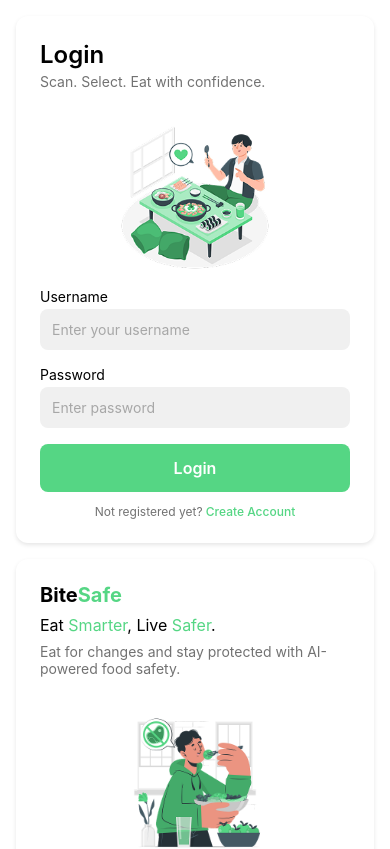
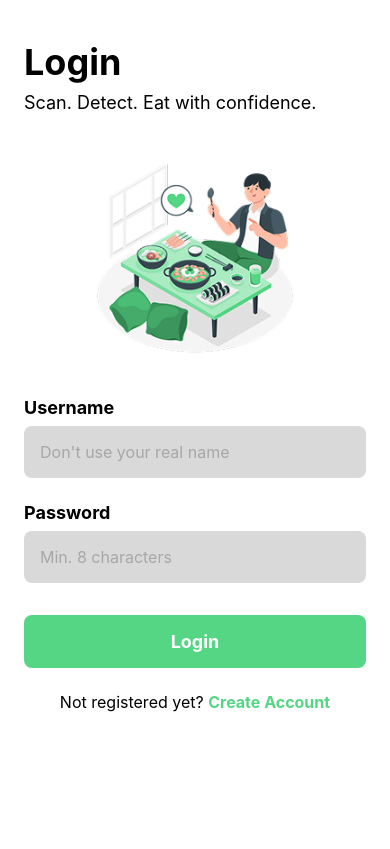
Before and after one commit to slopefields/BiteSafeTest, a React Native app: screen /Login in a window 390 px wide. Shown: the top 849 px of the page. Built offline with nearby package versions, Linux system fonts and the light colour scheme.

Commit message:
Add user auth and main screen

```diff
--- a/App.js
+++ b/App.js
@@ -4,6 +4,7 @@ import { createStackNavigator } from '@react-navigation/stack';
 import LoginScreen from './screens/LoginScreen';
 import WelcomeScreen from './screens/WelcomeScreen';
 import SignUpScreen from './screens/SignUpScreen';
+import MainScreen from './screens/MainScreen'
 
 const Stack = createStackNavigator();
 
@@ -14,6 +15,7 @@ export default function App() {
         <Stack.Screen name="Welcome" component={WelcomeScreen} options={{ headerShown: false }} />
         <Stack.Screen name="Login" component={LoginScreen} options={{ headerShown: false }} />
         <Stack.Screen name="SignUp" component={SignUpScreen} options={{ headerShown: false }} />
+        <Stack.Screen name="Main" component={MainScreen} options={{ headerShown: false }} />
       </Stack.Navigator>
     </NavigationContainer>
   );
--- a/package.json
+++ b/package.json
@@ -9,13 +9,14 @@
     "web": "expo start --web"
   },
   "dependencies": {
+    "@react-native-picker/picker": "2.9.0",
     "@react-navigation/native": "^7.0.18",
     "@react-navigation/stack": "^7.2.2",
+    "@supabase/supabase-js": "^2.49.1",
     "expo": "~52.0.40",
     "expo-status-bar": "~2.0.1",
     "react": "18.3.1",
-    "react-native": "0.76.7",
-    "@react-native-picker/picker": "2.9.0"
+    "react-native": "0.76.7"
   },
   "devDependencies": {
     "@babel/core": "^7.20.0"
--- a/screens/LoginScreen.jsx
+++ b/screens/LoginScreen.jsx
@@ -1,184 +1,154 @@
-import { View, Text, StyleSheet, Image, TextInput, TouchableOpacity, SafeAreaView, ScrollView } from "react-native"
-import { StatusBar } from "expo-status-bar"
+import React, { useState } from 'react';
+import {
+    StyleSheet,
+    View,
+    Text,
+    TextInput,
+    TouchableOpacity,
+    Image,
+    SafeAreaView,
+    KeyboardAvoidingView,
+    Platform
+} from 'react-native';
 
 export default function LoginScreen({ navigation }) {
+    const [username, setUsername] = useState('');
+    const [password, setPassword] = useState('');
+
     return (
         <SafeAreaView style={styles.container}>
-            <StatusBar style="dark" />
-            <ScrollView contentContainerStyle={styles.scrollContainer}>
-                {/* Login Section */}
-                <View style={styles.card}>
-                    <Text style={styles.title}>Login</Text>
-                    <Text style={styles.subtitle}>Scan. Select. Eat with confidence.</Text>
+            <KeyboardAvoidingView
+                behavior={Platform.OS === 'ios' ? 'padding' : 'height'}
+                style={styles.keyboardAvoidingView}
+            >
+                <View style={styles.contentContainer}>
+                    <Text style={styles.titleText}>Login</Text>
+                    <Text style={styles.subtitleText}>Scan. Detect. Eat with confidence.</Text>
 
                     <View style={styles.imageContainer}>
-                        <Image source={require("../assets/login-image.png")} style={styles.image} resizeMode="contain" />
+                        <Image
+                            source={require('../assets/login-image.png')}
+                            style={styles.image}
+                            resizeMode="contain"
+                        />
                     </View>
 
                     <View style={styles.formContainer}>
-                        <Text style={styles.label}>Username</Text>
-                        <TextInput style={styles.input} placeholder="Enter your username" placeholderTextColor="#a7a7a7" />
-
-                        <Text style={styles.label}>Password</Text>
+                        <Text style={styles.labelText}>Username</Text>
                         <TextInput
                             style={styles.input}
-                            placeholder="Enter password"
+                            placeholder="Don't use your real name"
+                            placeholderTextColor="#a7a7a7"
+                            value={username}
+                            onChangeText={setUsername}
+                        />
+
+                        <Text style={styles.labelText}>Password</Text>
+                        <TextInput
+                            style={styles.input}
+                            placeholder="Min. 8 characters"
                             placeholderTextColor="#a7a7a7"
                             secureTextEntry
+                            value={password}
+                            onChangeText={setPassword}
                         />
 
-                        <TouchableOpacity style={styles.button} onPress={() => navigation.navigate("Home")}>
-                            <Text style={styles.buttonText}>Login</Text>
+                        <TouchableOpacity
+                            style={styles.loginButton}
+                            onPress={() => {
+                                navigation.navigate('Main');
+                            }}
+                        >
+                            <Text style={styles.loginButtonText}>Login</Text>
                         </TouchableOpacity>
 
-                        <View style={styles.linkContainer}>
-                            <Text style={styles.linkText}>
-                                Not registered yet?
-                                <Text style={styles.link} onPress={() => navigation.navigate("SignUp")}>
-                                    {" "}
-                                    Create Account
-                                </Text>
-                            </Text>
+                        <View style={styles.registerContainer}>
+                            <Text style={styles.registerText}>Not registered yet? </Text>
+                            <TouchableOpacity onPress={() => navigation.navigate('SignUp')}>
+                                <Text style={styles.registerLink}>Create Account</Text>
+                            </TouchableOpacity>
                         </View>
                     </View>
                 </View>
-
-                {/* Brand Section */}
-                <View style={styles.card}>
-                    <View style={styles.brandContainer}>
-                        <Text style={styles.brandText}>
-                            <Text style={styles.brandBold}>Bite</Text>
-                            <Text style={[styles.brandBold, styles.brandGreen]}>Safe</Text>
-                        </Text>
-                    </View>
-
-                    <Text style={styles.tagline}>
-                        Eat <Text style={styles.greenText}>Smarter</Text>, Live <Text style={styles.greenText}>Safer</Text>.
-                    </Text>
-
-                    <Text style={styles.description}>Eat for changes and stay protected with AI-powered food safety.</Text>
-
-                    <View style={styles.imageContainer}>
-                        <Image source={require("../assets/landing-image.png")} style={styles.image} resizeMode="contain" />
-                    </View>
-
-                    <TouchableOpacity style={styles.button} onPress={() => navigation.navigate("SignUp")}>
-                        <Text style={styles.buttonText}>Get Started</Text>
-                    </TouchableOpacity>
-
-                    <View style={styles.linkContainer}>
-                        <Text style={styles.linkText}>
-                            Already have an account?
-                            <Text style={styles.link} onPress={() => navigation.navigate("Login")}>
-                                {" "}
-                                Login
-                            </Text>
-                        </Text>
-                    </View>
-                </View>
-            </ScrollView>
+            </KeyboardAvoidingView>
         </SafeAreaView>
-    )
+    );
 }
 
 const styles = StyleSheet.create({
     container: {
         flex: 1,
-        backgroundColor: "#fff",
+        backgroundColor: '#ffffff',
     },
-    scrollContainer: {
-        padding: 16,
+    keyboardAvoidingView: {
+        flex: 1,
     },
-    card: {
-        backgroundColor: "#fff",
-        borderRadius: 12,
-        padding: 24,
-        marginBottom: 16,
-        shadowColor: "#000",
-        shadowOffset: { width: 0, height: 2 },
-        shadowOpacity: 0.1,
-        shadowRadius: 4,
-        elevation: 2,
+    contentContainer: {
+        flex: 1,
+        paddingHorizontal: 24,
+        paddingTop: 40,
     },
-    title: {
-        fontSize: 24,
-        fontWeight: "600",
-        marginBottom: 4,
+    titleText: {
+        fontSize: 36,
+        fontWeight: 'bold',
+        color: '#000000',
+        marginBottom: 8,
     },
-    subtitle: {
-        fontSize: 14,
-        color: "#727272",
-        marginBottom: 16,
+    subtitleText: {
+        fontSize: 18,
+        color: '#000000',
+        marginBottom: 24,
     },
     imageContainer: {
-        alignItems: "center",
-        justifyContent: "center",
-        marginVertical: 16,
+        alignItems: 'center',
+        justifyContent: 'center',
+        marginVertical: 20,
     },
     image: {
-        width: 150,
-        height: 150,
+        width: '100%',
+        height: 200,
     },
     formContainer: {
-        width: "100%",
+        marginTop: 20,
     },
-    label: {
-        fontSize: 14,
-        marginBottom: 4,
+    labelText: {
+        fontSize: 18,
+        fontWeight: 'bold',
+        color: '#000000',
+        marginBottom: 8,
     },
     input: {
-        backgroundColor: "#f0f0f0",
+        backgroundColor: '#d9d9d9',
         borderRadius: 8,
-        padding: 12,
-        marginBottom: 16,
-        fontSize: 14,
+        padding: 16,
+        fontSize: 16,
+        marginBottom: 24,
     },
-    button: {
-        backgroundColor: "#55d684",
+    loginButton: {
+        backgroundColor: '#55d684',
         borderRadius: 8,
-        padding: 14,
-        alignItems: "center",
-        marginBottom: 12,
+        padding: 16,
+        alignItems: 'center',
+        marginTop: 8,
+        marginBottom: 24,
     },
-    buttonText: {
-        color: "#fff",
-        fontWeight: "600",
+    loginButtonText: {
+        color: '#ffffff',
+        fontSize: 18,
+        fontWeight: 'bold',
+    },
+    registerContainer: {
+        flexDirection: 'row',
+        justifyContent: 'center',
+        alignItems: 'center',
+    },
+    registerText: {
         fontSize: 16,
+        color: '#000000',
     },
-    linkContainer: {
-        alignItems: "center",
+    registerLink: {
+        fontSize: 16,
+        color: '#55d684',
+        fontWeight: 'bold',
     },
-    linkText: {
-        fontSize: 12,
-        color: "#727272",
-    },
-    link: {
-        color: "#55d684",
-        fontWeight: "500",
-    },
-    brandContainer: {
-        marginBottom: 8,
-    },
-    brandText: {
-        fontSize: 20,
-        fontWeight: "500",
-    },
-    brandBold: {
-        fontWeight: "700",
-    },
-    brandGreen: {
-        color: "#55d684",
-    },
-    tagline: {
-        fontSize: 16,
-        marginBottom: 8,
-    },
-    greenText: {
-        color: "#55d684",
-    },
-    description: {
-        fontSize: 14,
-        color: "#727272",
-        marginBottom: 16,
-    },
-})
+});
--- /dev/null
+++ b/screens/MainScreen.jsx
@@ -0,0 +1,73 @@
+import React from 'react';
+import { View, Text, TouchableOpacity, StyleSheet, SafeAreaView } from 'react-native';
+import { Ionicons } from '@expo/vector-icons';
+
+export default function MainScreen({ navigation }) {
+    return (
+        <SafeAreaView style={styles.container} >
+            <View style={styles.content}>
+                <Text style={styles.headerText}> Feeling Hungry ? </Text>
+
+                < TouchableOpacity style={styles.bannerButton} >
+                    <Text style={styles.bannerText}> Peanut - free dishes at Olive Garden </Text>
+                </TouchableOpacity>
+            </View>
+
+            < View style={styles.navbar} >
+                <TouchableOpacity style={styles.navButton}>
+                    <Ionicons name="grid-outline" size={24} color="white" />
+                </TouchableOpacity>
+
+                < TouchableOpacity style={styles.navButton} >
+                    <Ionicons name="search" size={24} color="white" />
+                </TouchableOpacity>
+
+                < TouchableOpacity style={styles.navButton} >
+                    <Ionicons name="glasses-outline" size={24} color="white" />
+                </TouchableOpacity>
+            </View>
+        </SafeAreaView>
+    );
+}
+
+const styles = StyleSheet.create({
+    container: {
+        flex: 1,
+        backgroundColor: '#ffffff',
+    },
+    content: {
+        flex: 1,
+        paddingHorizontal: 20,
+        paddingTop: 60,
+        alignItems: 'center',
+    },
+    headerText: {
+        fontSize: 36,
+        fontWeight: 'bold',
+        color: '#000000',
+        textAlign: 'center',
+        marginBottom: 30,
+    },
+    bannerButton: {
+        backgroundColor: '#d9d9d9',
+        borderRadius: 30,
+        paddingVertical: 16,
+        paddingHorizontal: 20,
+        width: '100%',
+        alignItems: 'center',
+    },
+    bannerText: {
+        color: '#a7a7a7',
+        fontSize: 18,
+    },
+    navbar: {
+        flexDirection: 'row',
+        backgroundColor: '#55d684',
+        height: 60,
+        justifyContent: 'space-around',
+        alignItems: 'center',
+    },
+    navButton: {
+        padding: 10,
+    },
+});
--- a/screens/SignUpScreen.jsx
+++ b/screens/SignUpScreen.jsx
@@ -7,18 +7,20 @@ import {
     TouchableOpacity,
     Image,
     ScrollView,
-    SafeAreaView
+    SafeAreaView,
+    Modal
 } from 'react-native';
-import { Picker } from '@react-native-picker/picker';
+import { AntDesign } from '@expo/vector-icons';
+import { signUp } from '../services/authServices.js';
+import { Alert } from 'react-native';
 
 export default function SignUpScreen({ navigation }) {
     const [username, setUsername] = useState('');
     const [password, setPassword] = useState('');
     const [selectedAllergies, setSelectedAllergies] = useState([]);
-    const [showPicker, setShowPicker] = useState(false);
+    const [showModal, setShowModal] = useState(false);
 
     const allergies = [
-        'None',
         'Shellfish',
         'Fish',
         'Nuts',
@@ -28,11 +30,29 @@ export default function SignUpScreen({ navigation }) {
         'Eggs'
     ];
 
-    const handleSignUp = () => {
-        // Handle sign up logic here
-        // Then navigate to the next screen
-        navigation.navigate('Home');
+    const toggleAllergySelection = (item) => {
+        if (selectedAllergies.includes(item)) {
+            setSelectedAllergies(selectedAllergies.filter(allergy => allergy !== item));
+        } else {
+            setSelectedAllergies([...selectedAllergies, item]);
+        }
     };
+
+    const handleSignUp = async () => {
+        if (!username || !password) {
+            Alert.alert("Error", "Username and password are required.");
+            return;
+        }
+        const user = await signUp(username, password, selectedAllergies);
+        if (user) {
+            Alert.alert("Success", "Account created successfully!", [
+                { text: "OK", onPress: () => navigation.navigate('Welcome') }
+            ]);
+        } else {
+            Alert.alert("Sign-up Failed", "Please try again.");
+        }
+        console.log("DONE")
+    }
 
     return (
         <SafeAreaView style={styles.container}>
@@ -69,7 +89,7 @@ export default function SignUpScreen({ navigation }) {
                     <Text style={styles.label}>Allergies</Text>
                     <TouchableOpacity
                         style={styles.pickerButton}
-                        onPress={() => setShowPicker(!showPicker)}
+                        onPress={() => setShowModal(true)}
                     >
                         <Text style={styles.pickerButtonText}>
                             {selectedAllergies.length > 0 ? selectedAllergies.join(', ') : 'Select Your Allergies'}
@@ -77,22 +97,40 @@ export default function SignUpScreen({ navigation }) {
                         <Text style={styles.dropdownIcon}>▼</Text>
                     </TouchableOpacity>
 
-                    {showPicker && (
-                        <View style={styles.pickerContainer}>
-                            <Picker
-                                selectedValue={selectedAllergy}
-                                onValueChange={(itemValue) => {
-                                    setSelectedAllergy(itemValue);
-                                    setShowPicker(false);
-                                }}
-                            >
-                                <Picker.Item label="Select Your Allergies" value="" />
+                    {/* MODAL FOR MULTI-SELECTION */}
+                    <Modal
+                        transparent
+                        animationType="fade"
+                        visible={showModal}
+                        onRequestClose={() => setShowModal(false)}
+                    >
+                        <View style={styles.modalOverlay}>
+                            <View style={styles.modalContainer}>
+                                <Text style={styles.modalTitle}>Select Allergies</Text>
                                 {allergies.map((allergy, index) => (
-                                    <Picker.Item key={index} label={allergy} value={allergy} />
+                                    <TouchableOpacity
+                                        key={index}
+                                        style={styles.checkboxContainer}
+                                        onPress={() => toggleAllergySelection(allergy)}
+                                    >
+                                        <AntDesign
+                                            name={selectedAllergies.includes(allergy) ? "checksquare" : "checksquareo"}
+                                            size={24}
+                                            color={selectedAllergies.includes(allergy) ? "#55d684" : "#a7a7a7"}
+                                        />
+                                        <Text style={styles.checkboxLabel}>{allergy}</Text>
+                                    </TouchableOpacity>
                                 ))}
-                            </Picker>
+
+                                <TouchableOpacity
+                                    style={styles.modalCloseButton}
+                                    onPress={() => setShowModal(false)}
+                                >
+                                    <Text style={styles.modalCloseButtonText}>Done</Text>
+                                </TouchableOpacity>
+                            </View>
                         </View>
-                    )}
+                    </Modal>
 
                     <TouchableOpacity
                         style={styles.signUpButton}
@@ -166,12 +204,47 @@ const styles = StyleSheet.create({
         fontSize: 16,
         color: '#a7a7a7',
     },
-    pickerContainer: {
+    modalOverlay: {
+        flex: 1,
+        backgroundColor: 'rgba(0, 0, 0, 0.5)',
+        justifyContent: 'center',
+        alignItems: 'center',
+    },
+    modalContainer: {
         backgroundColor: '#ffffff',
-        borderWidth: 1,
-        borderColor: '#d9d9d9',
+        width: '80%',
+        borderRadius: 10,
+        padding: 20,
+        alignItems: 'center',
+    },
+    modalTitle: {
+        fontSize: 20,
+        fontWeight: 'bold',
+        marginBottom: 10,
+    },
+    checkboxContainer: {
+        flexDirection: 'row',
+        alignItems: 'center',
+        paddingVertical: 10,
+        width: '100%',
+    },
+    checkboxLabel: {
+        fontSize: 18,
+        marginLeft: 10,
+        color: '#000000',
+    },
+    modalCloseButton: {
+        backgroundColor: '#55d684',
         borderRadius: 8,
-        marginTop: 4,
+        padding: 12,
+        marginTop: 20,
+        width: '100%',
+        alignItems: 'center',
+    },
+    modalCloseButtonText: {
+        fontSize: 16,
+        color: '#ffffff',
+        fontWeight: 'bold',
     },
     signUpButton: {
         backgroundColor: '#55d684',
```
Also changed, not shown: services/authServices.js (+17 -8 lines), 1 other file (tests, documents, lock files or other folders).
